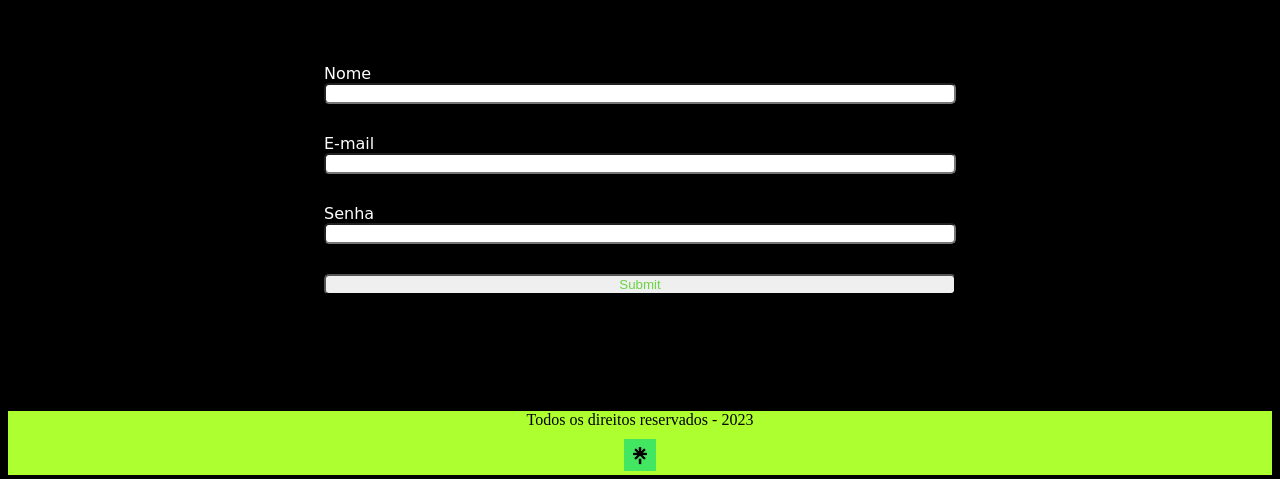
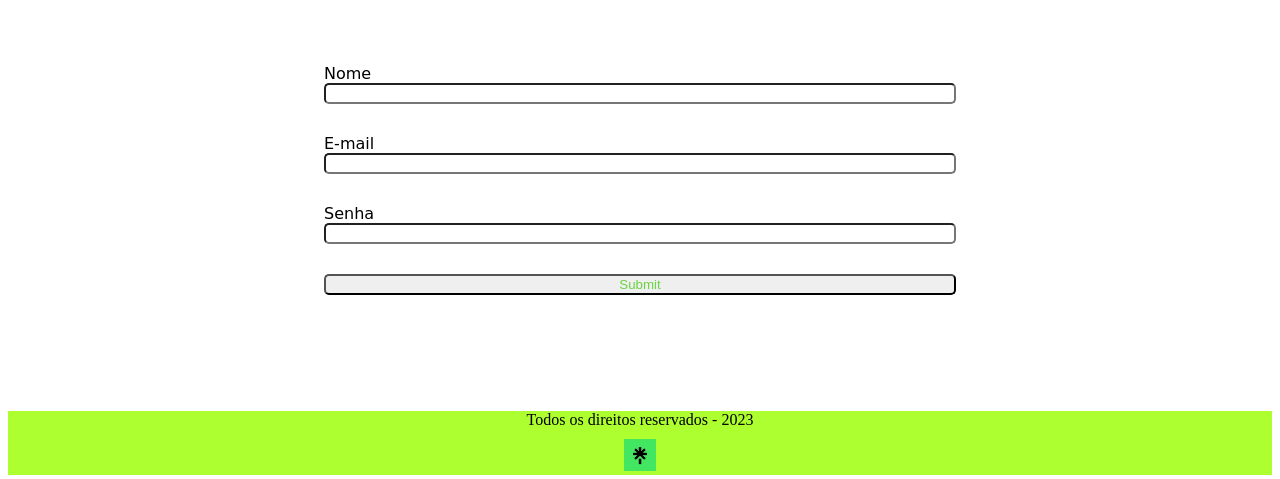
Before and after one commit to guilhermesachinelli/restaurante, a plain HTML site: page pages/contato.html in a window 1280 px wide. Shown: the part 347-826 px from the top of the page. Drawn offline with Linux system fonts and the light colour scheme.

Commit message:
contatocor

```diff
--- a/assets/css/contato.css
+++ b/assets/css/contato.css
@@ -24,6 +24,6 @@ body {
     font-family: cursive;
     margin-top: 0%;
     margin-bottom: 0%;
-    background-color: black;
-    color: white;
+    background-color: white;
+    color: rgb(0, 0, 0);
 }
```
